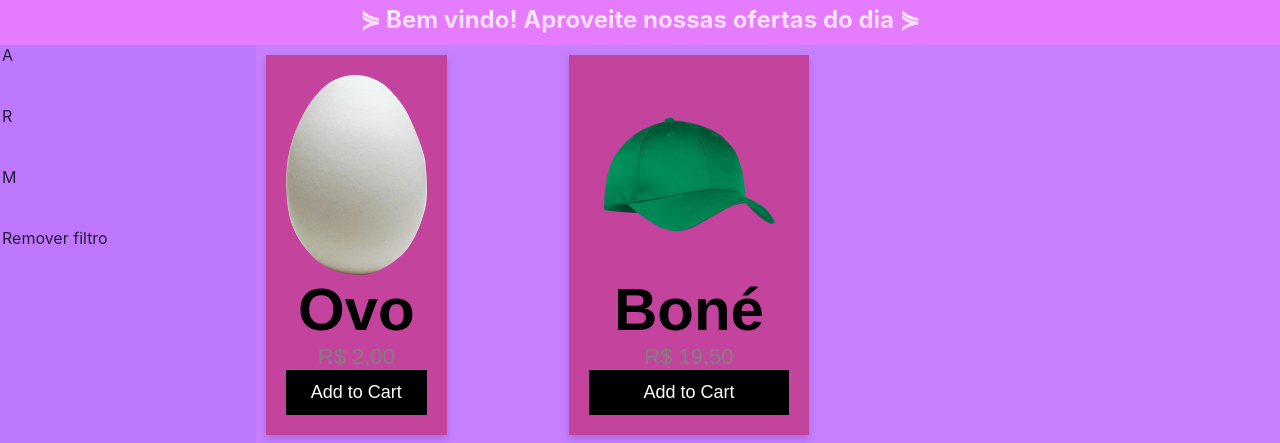
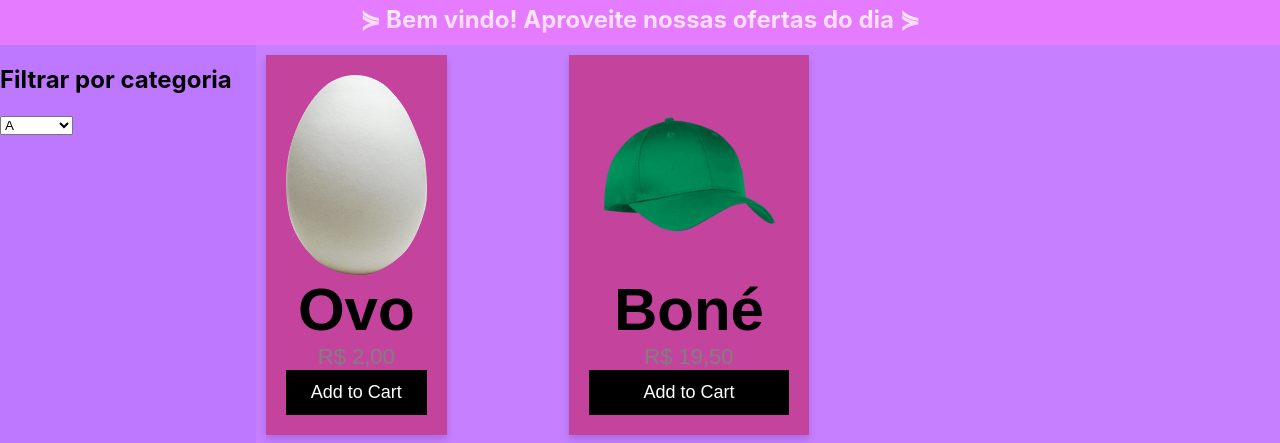
Before and after one commit to marble-zone/Lojas-brasileiranas, a PHP site: page / in a window 1280 px wide. Shown: the part 120-563 px from the top of the page. Run offline with PHP 8.4, Linux system fonts and the light colour scheme.

Commit message:
ComboBox para filtragem de categoria

```diff
--- a/css/main.css
+++ b/css/main.css
@@ -160,6 +160,7 @@ footer {
     opacity: 0.8;
     transition: 0.2s;
     background-size: 60px;
+    background-color: inherit;
 }
 
 .category:hover{
--- a/index.html
+++ b/index.html
@@ -41,21 +41,14 @@
         </div>
     </div>
     <aside>
-        <option class="category" value='A' onclick="filterCategory(this)">
-            <p>A</p>
-        </option>
+        <h2>Filtrar por categoria</h2>
 
-        <option class="category" value='R' onclick="filterCategory(this)">
-            <p>R</p>
-        </option>
-
-        <option class="category" value='M' onclick="filterCategory(this)">
-            <p>M</p>
-        </option>
-
-        <option class="category" value='all' onclick="filterCategory(this)">
-            <p>Remover filtro</p>
-        </option>
+        <select id="cboCategoria" onchange="filterCategory(this)">
+            <option value="A">A</option>
+            <option value="R">R</option>
+            <option value="M">M</option>
+            <option value="all">Nenhum</option>
+        </select>
     </aside>
     <main id="content">
 
--- a/js/shooping/filterCategory.js
+++ b/js/shooping/filterCategory.js
@@ -1,5 +1,4 @@
-function filterCategory(option){
-    sessionStorage.setItem('categoria', option.value)
-    //alterar a classe do option pois está selecionado
+function filterCategory(cbo){
+    sessionStorage.setItem('categoria', JSON.stringify(cbo.value))
     changeContent("home")
 }
--- a/js/shooping/loadDataHome.js
+++ b/js/shooping/loadDataHome.js
@@ -7,7 +7,7 @@ window.addEventListener('load', function init() {
     tam = PRODUTOS.length;
     let categoria = "all";
     if(sessionStorage['categoria'])
-        categoria = sessionStorage.getItem('categoria');
+        categoria = JSON.parse(sessionStorage.getItem('categoria'));
     for (let i = 0; i < tam; i++) {
         /*names[i].innerHTML = `${produtos[i]["nome"]}`;
         prices[i].innerHTML = `${dinheiro.format(produtos[i]["preco"])}`;
```
